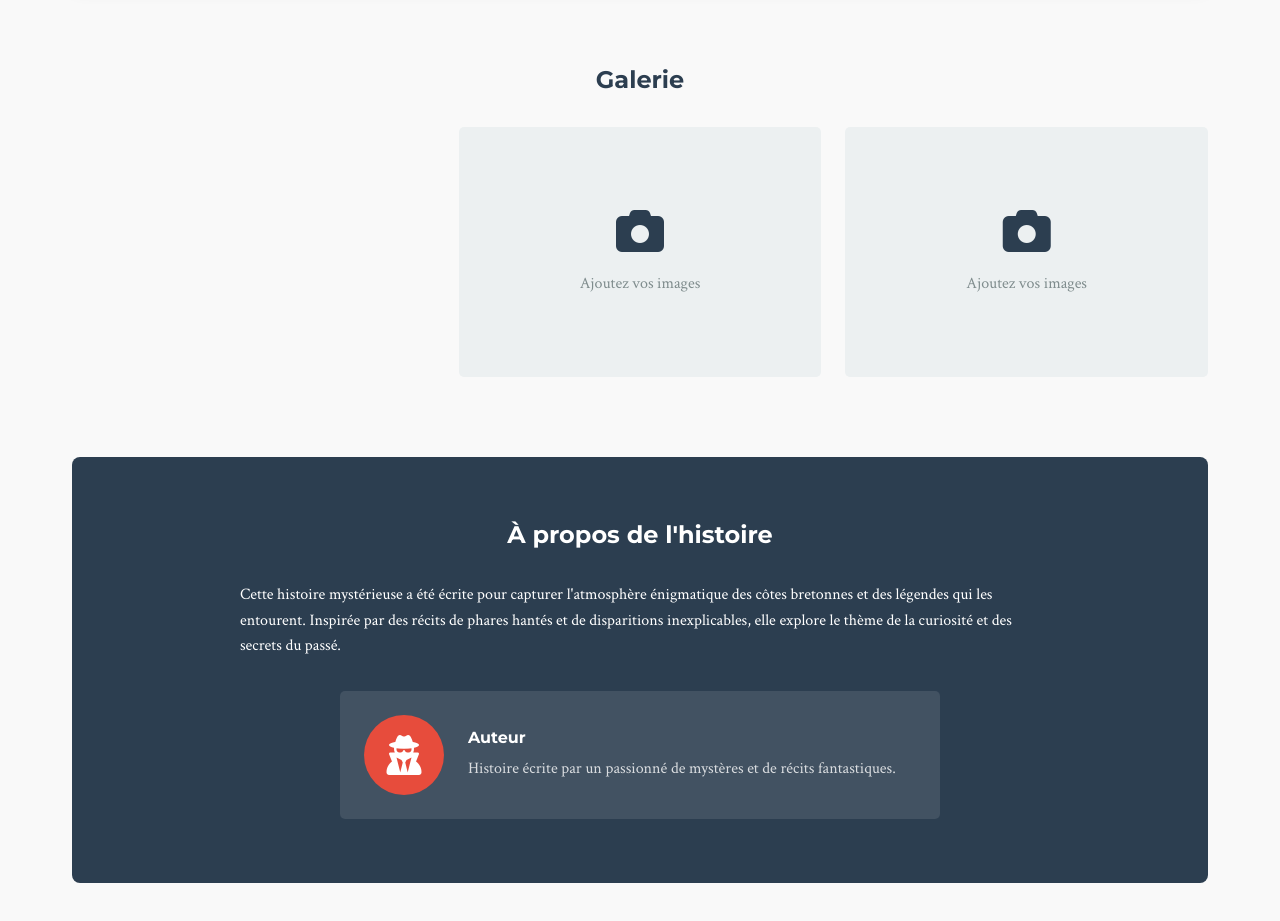
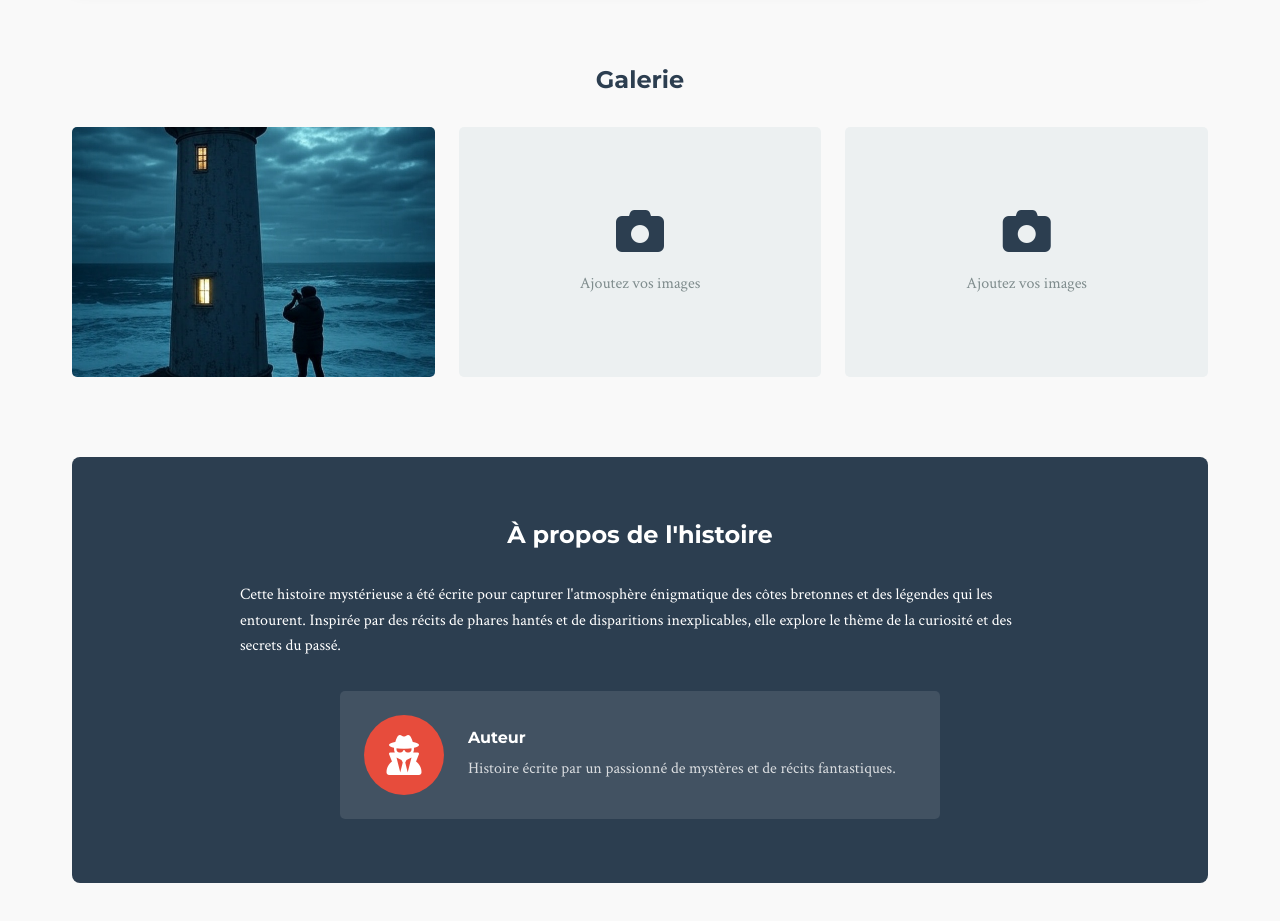
Before and after one commit to 93Mawuko/Mok, a plain HTML site: page index.html in a window 1280 px wide. Shown: the part 2520-3441 px from the top of the page. Drawn offline with Linux system fonts and the light colour scheme.

Commit message:
Update index.html

```diff
--- a/index.html
+++ b/index.html
@@ -88,7 +88,7 @@
         <section id="gallery" class="gallery-section">
             <h2>Galerie</h2>
             <div class="gallery-grid">
-                <div class="gallery-item" style="background-image: url('assets/images/phare.jpg');">
+                <div class="gallery-item" style="background-image: url('phare.jpg');">
                     <div class="gallery-overlay">
                         <h3>Le Phare Abandonné</h3>
                     </div>
```
